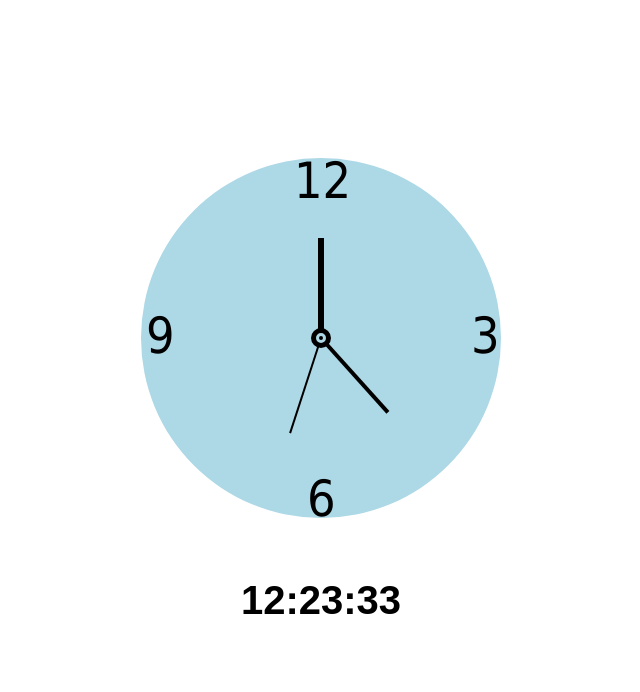
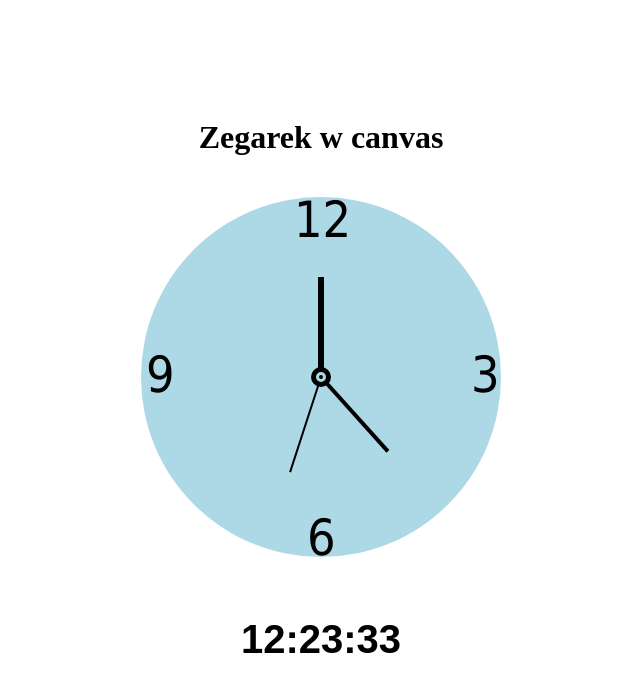
Before and after one commit to pawel4985/Clock-in-canvas, a plain HTML site: page index.html in a window 1280 px wide. Shown: the whole page, without its empty margins (319-959 px from the left). Drawn offline with Linux system fonts and the light colour scheme.

Commit message:
Add h1 tag

```diff
--- a/index.html
+++ b/index.html
@@ -8,6 +8,7 @@
 </head>
 
 <body onload="draw()">
+  <h1>Zegarek w canvas</h1>
   <canvas id="canvas" width="400" height="400">
   </canvas>
   <p id="czas"></p>
```
